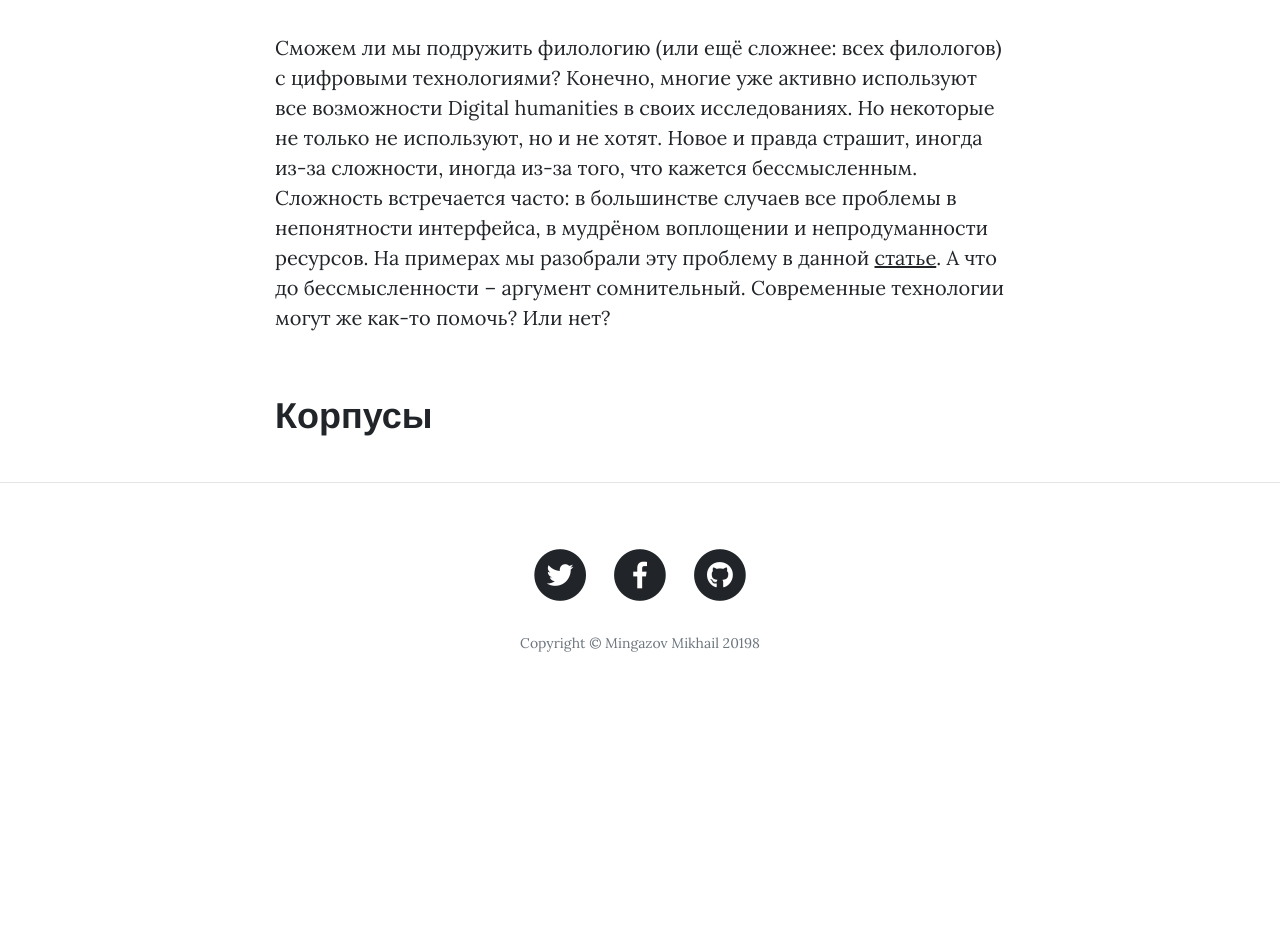
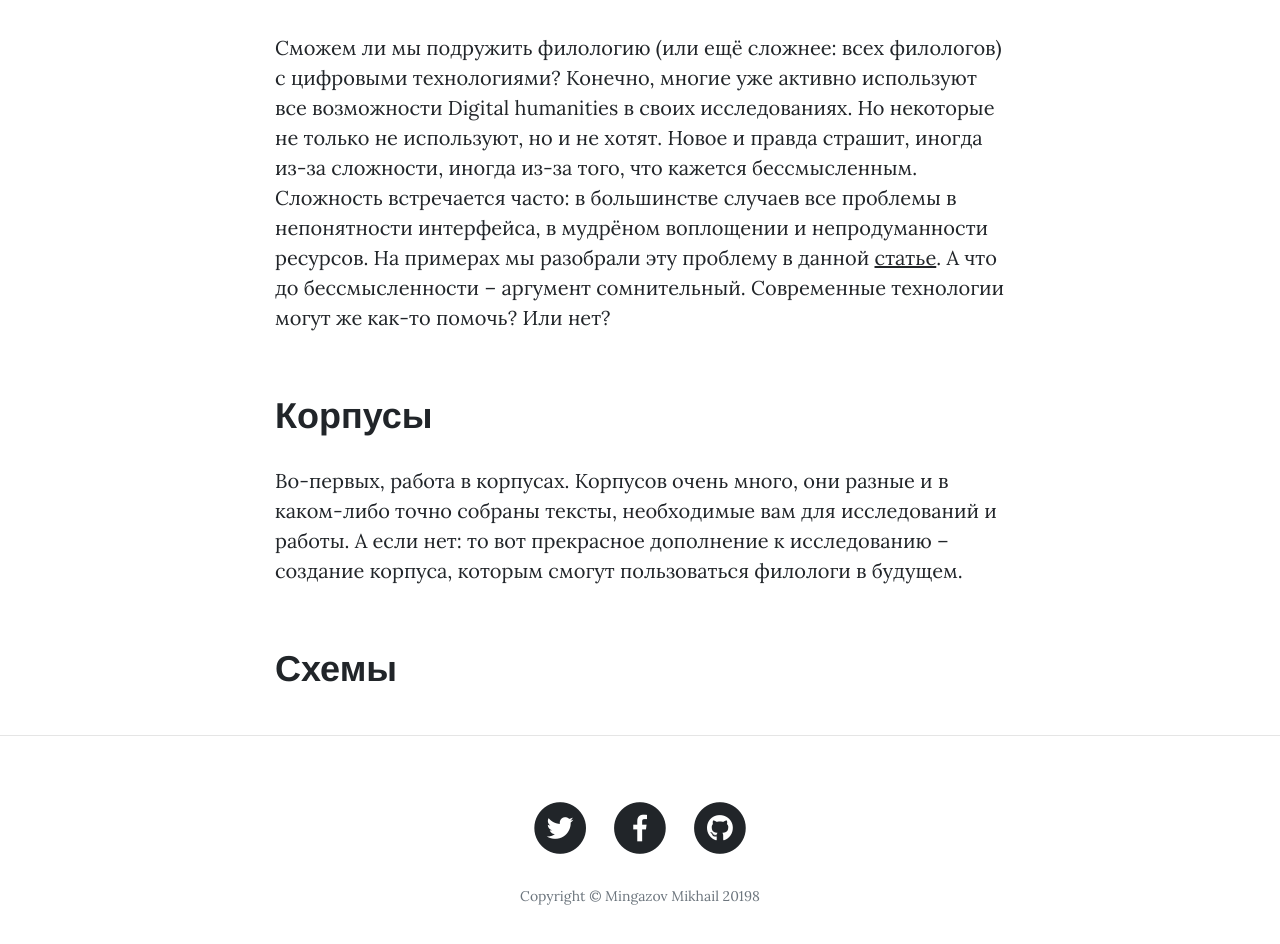
Before and after one commit to MingazovM/mingazovm.github.io, a website: page post.html in a window 1280 px wide. Shown: the part 740-1684 px from the top of the page. Before the commit the page ends 1459 px from the top, so only its background shows below. Drawn offline with nearby package versions, Linux system fonts and the light colour scheme.

Commit message:
Update post.html

```diff
--- a/post.html
+++ b/post.html
@@ -77,7 +77,9 @@
           <div class="col-lg-8 col-md-10 mx-auto">
            <p>Сможем ли мы подружить филологию (или ещё сложнее: всех филологов) с цифровыми технологиями? Конечно, многие уже активно используют все возможности Digital humanities в своих исследованиях. Но некоторые не только не используют, но и не хотят. Новое и правда страшит, иногда из-за сложности, иногда из-за того, что кажется бессмысленным. Сложность встречается часто: в большинстве случаев все проблемы в непонятности интерфейса, в мудрёном воплощении и непродуманности ресурсов. На примерах мы разобрали эту проблему в данной <a href="post2.html">статье</a>. А что до бессмысленности – аргумент сомнительный. Современные технологии могут же как-то помочь? Или нет?</p>
            <h2 class="section-heading">Корпусы</h2>
-           <p> </P>
+           <p>Во-первых, работа в корпусах. Корпусов очень много, они разные и в каком-либо точно собраны тексты, необходимые вам для исследований и работы. А если нет: то вот прекрасное дополнение к исследованию – создание корпуса, которым смогут пользоваться филологи в будущем.</P>
+           <h2 class="section-heading">Схемы</h2>
+           <p> </p>
           </div>
         </div>
       </div>
```
